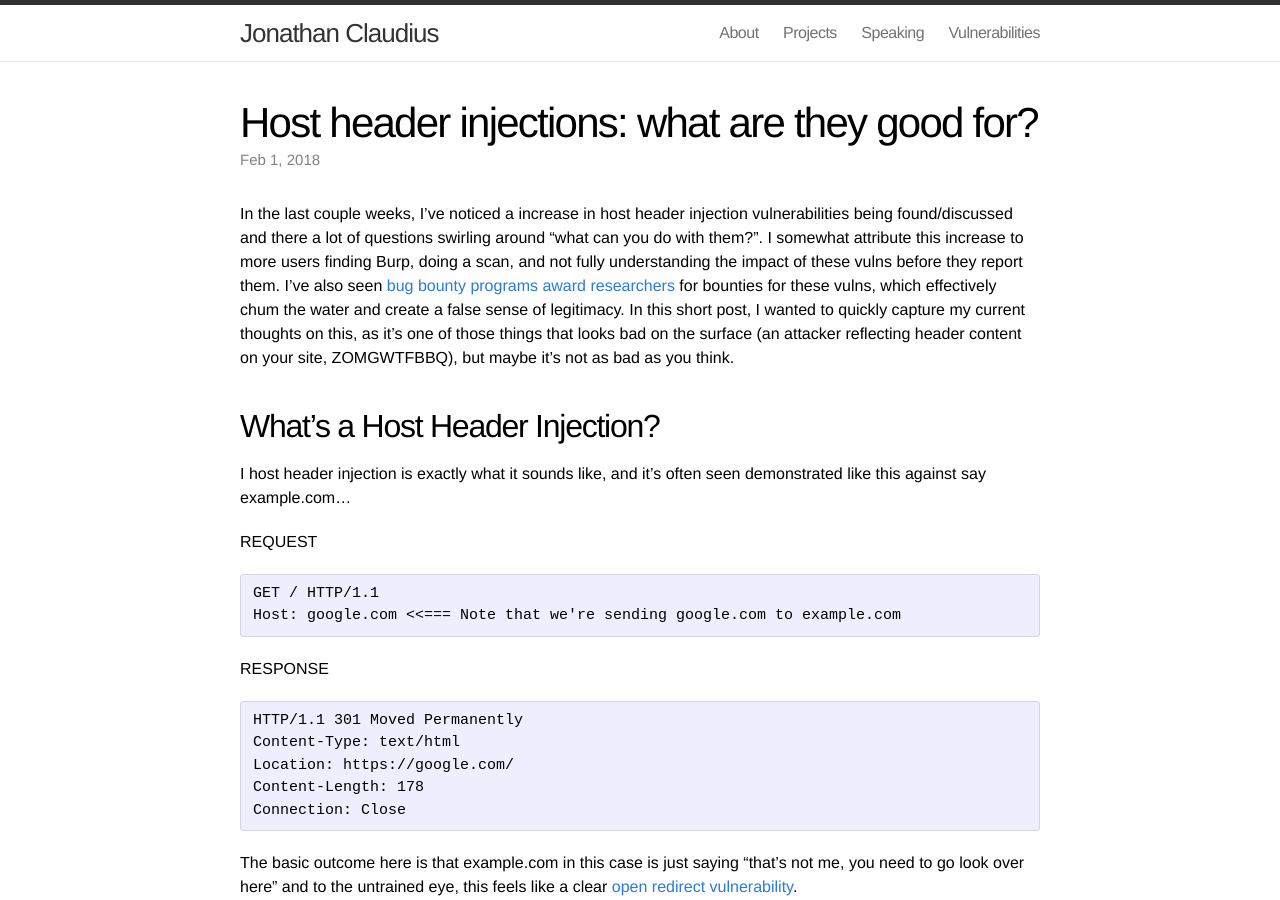
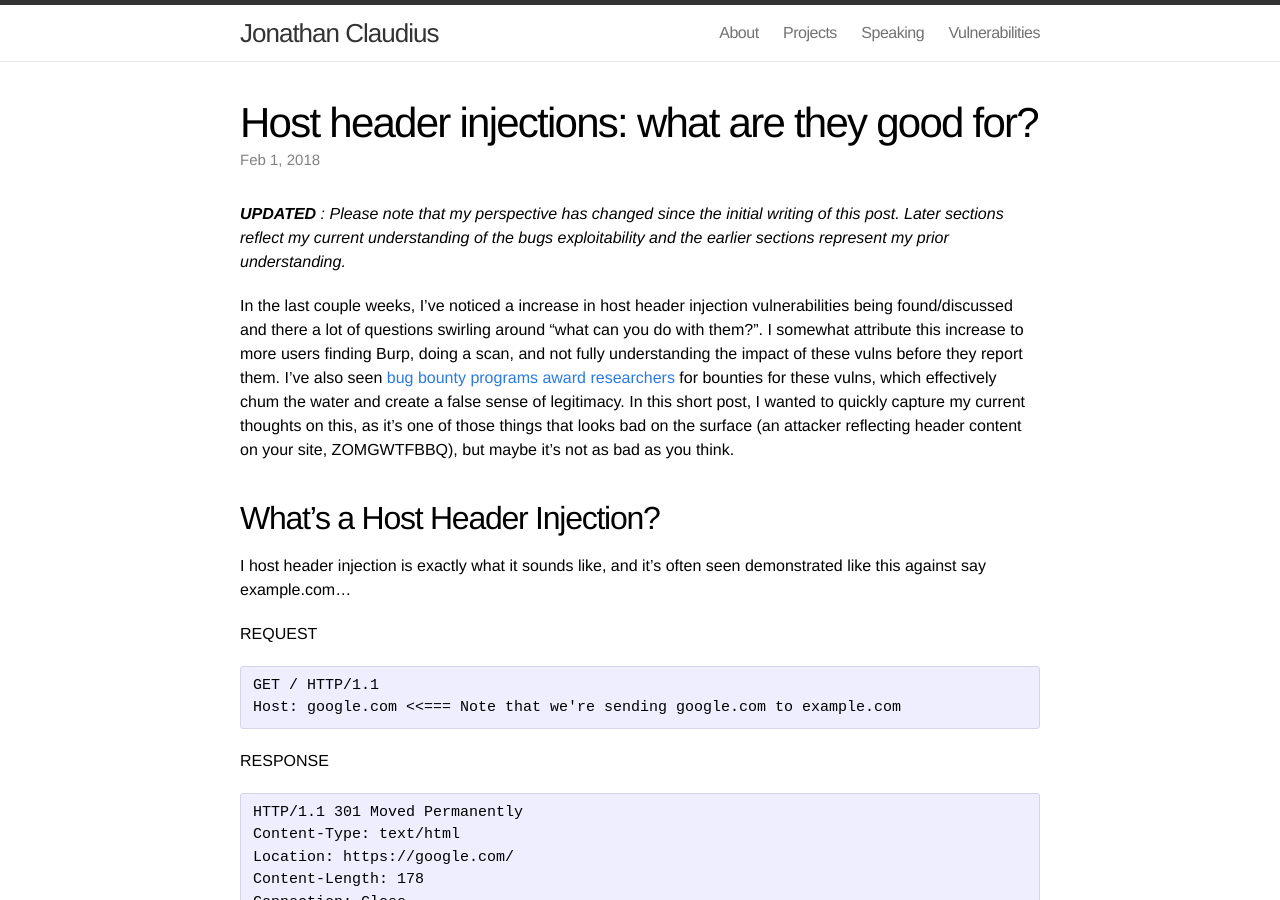
Before and after one commit to claudijd/claudijd.github.io, a Jekyll site: the page built from _posts/2018-02-01-2018-host-header-injections-what-are-they-good-for.md, in a window 1280 px wide and 900 px high. Built offline with Jekyll 4.4.1, drawn with Linux system fonts in a browser that asks for light colours; comment, search, counter and statistics services are not loaded.

Commit message:
Add disclaimer

```diff
--- a/_posts/2018-02-01-2018-host-header-injections-what-are-they-good-for.md
+++ b/_posts/2018-02-01-2018-host-header-injections-what-are-they-good-for.md
@@ -2,6 +2,8 @@
 title: "Host header injections: what are they good for?"
 layout: post
 ---
+
+_**UPDATED** : Please note that my perspective has changed since the initial writing of this post. Later sections reflect my current understanding of the bugs exploitability and the earlier sections represent my prior understanding._
 
 In the last couple weeks, I've noticed a increase in host header injection vulnerabilities being found/discussed and there a lot of questions swirling around "what can you do with them?".  I somewhat attribute this increase to more users finding Burp, doing a scan, and not fully understanding the impact of these vulns before they report them.  I've also seen [bug bounty programs award researchers](https://hackerone.com/reports/94637) for bounties for these vulns, which effectively chum the water and create a false sense of legitimacy.  In this short post, I wanted to quickly capture my current thoughts on this, as it's one of those things that looks bad on the surface (an attacker reflecting header content on your site, ZOMGWTFBBQ), but maybe it's not as bad as you think.
 
```
